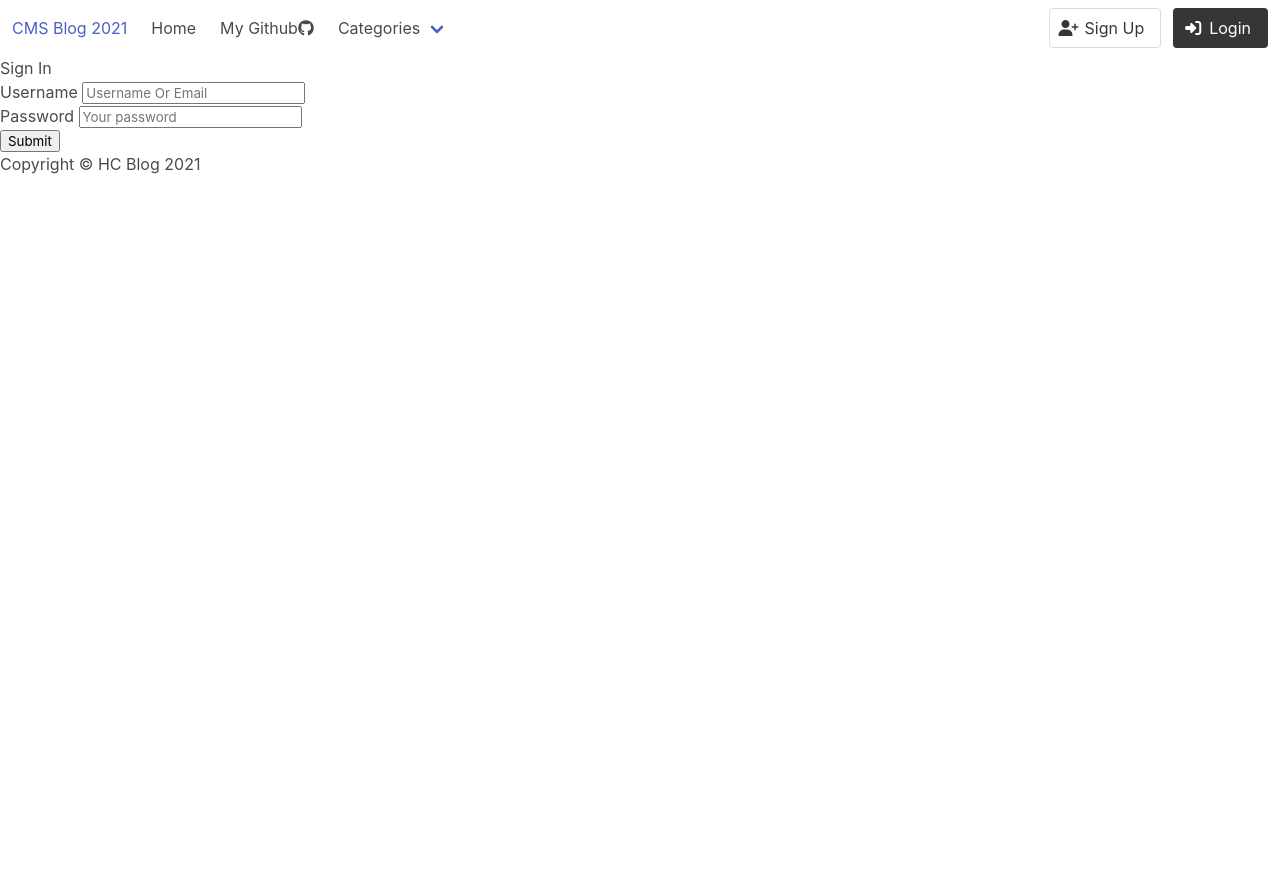
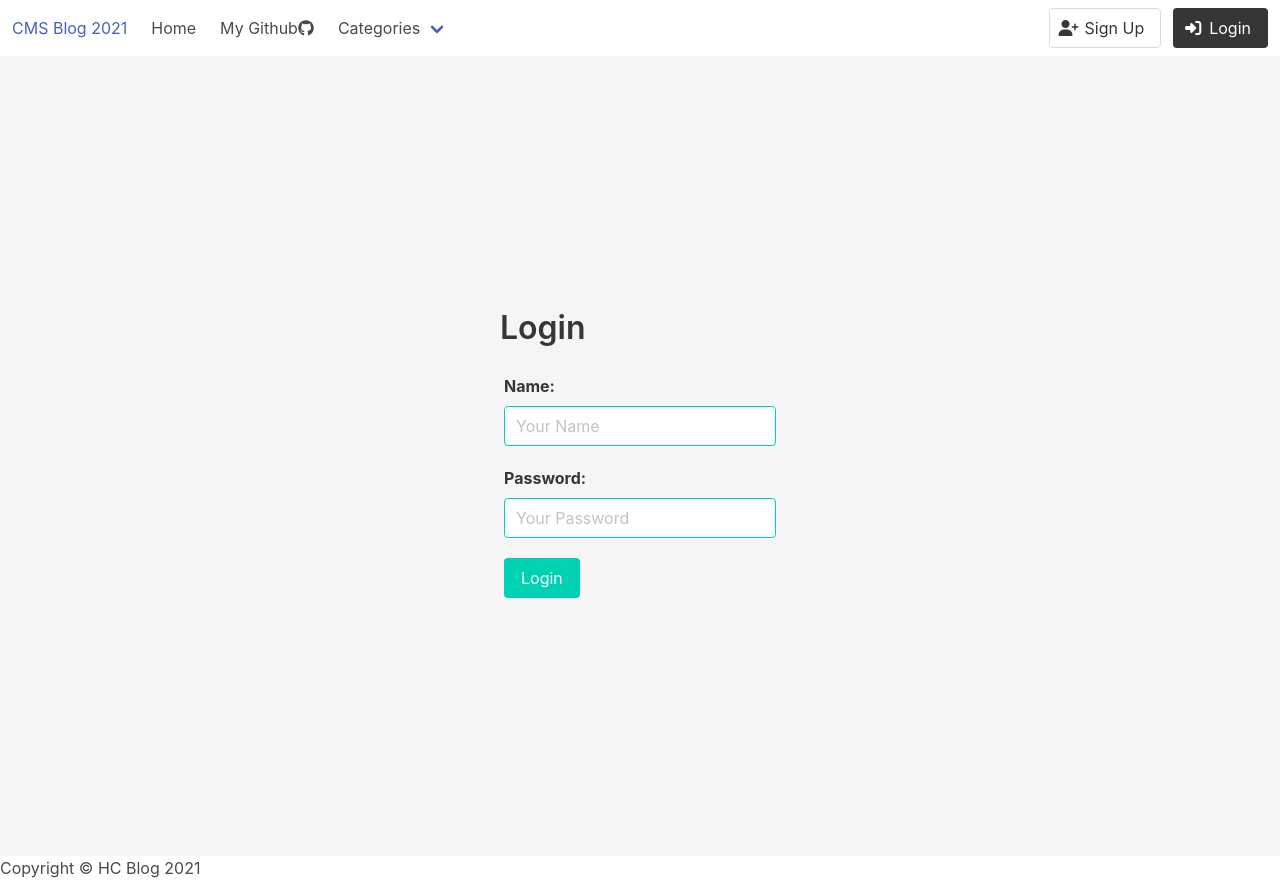
Before and after one commit to HenriqueCoelho1/Blog-app-php, a PHP site: page /login.php in a window 1280 px wide. Before the commit the page ends 174 px from the top, so only its background shows below. Run offline with PHP 8.4, Linux system fonts and the light colour scheme; data that the repository does not hold is empty; some libraries are stand-ins or nearby versions.

Commit message:
Fixind login CSS

```diff
--- a/app/includes/logout.inc.php
+++ b/app/includes/logout.inc.php
@@ -3,5 +3,5 @@ ob_start();
 session_start();
 session_unset();
 session_destroy();
-header("Location ../index.php");
+header("Location: ../index.php");
 exit();
--- a/app/login.php
+++ b/app/login.php
@@ -2,18 +2,30 @@
 <?php include "includes/header.php"; ?>
 <?php include "includes/nav.php";?>
 
-<h2>Sign In</h2>
+<section class="hero has-background-white-ter is-fullheight">
+    <div class="hero-body">
+        <div class="container">
+            <div class="columns is-centered">
+                <div class="is-5-tablet is-4-desktop is-3-widescreen">
                     <form action="includes/login.inc.php" method="post">
-    <div class="form-group">
-        <label for="username">Username</label>
-        <input type="text" name="username" class="form-control" placeholder="Username Or Email" />
+                        <h3 class="title is-3 is-centered">Login</h3>
+                        <div class="field p-1">
+                                <label class="label" for="username">Name: </label>
+                                <div class="control">
+                                    <input class="input is-primary" type="text" placeholder="Your Name" name="username" value="" />
                                 </div>
-    <div class="form-group">
-        <label for="password">Password</label>
-        <input type="password" name="password" class="form-control" placeholder="Your password" />
                         </div>
-    <div class="form-group">
-        <input class="btn btn-primary" type="submit" name="submit" />
+                        <div class="field p-1">
+                                <label class="label" for="password">Password: </label>
+                                <div class="control">
+                                    <input class="input is-primary" type="password" placeholder="Your Password" name="password" value="" />
+                                </div>
+                        </div>
+
+                        <div class="field p-1">
+                                <div class="control">
+                                    <button class="button is-primary" name="submit" value="">Login</button>
+                                </div>
                         </div>
 
                         <?php
@@ -27,6 +39,11 @@ if(isset($_GET["error"])){
                         }
                         ?>
                     </form>
+                </div>
+            </div>
+        </div>
+    </div>
+</section>
 
 
 
```
Lines whose indentation alone changed are shown as unchanged.
